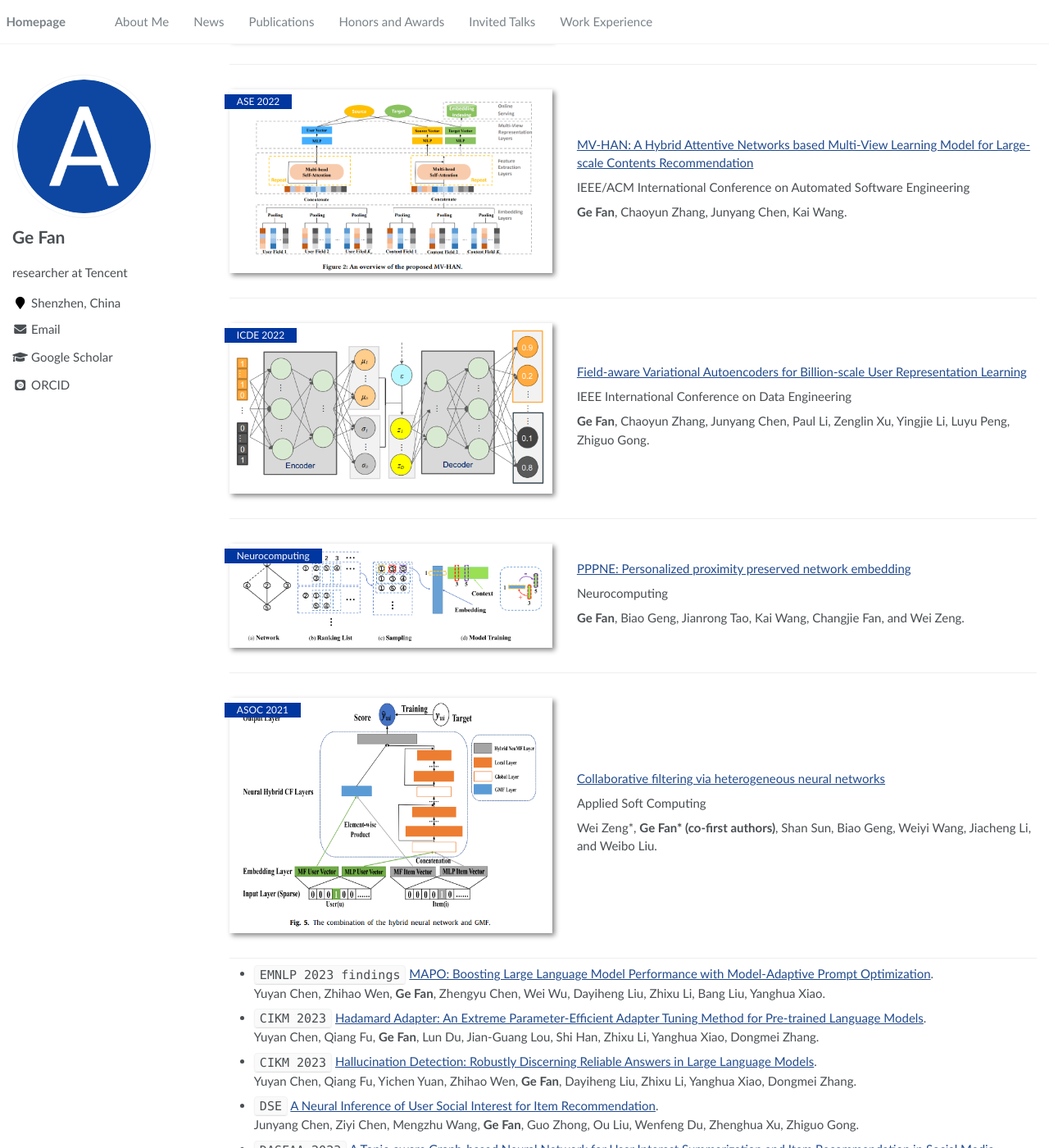
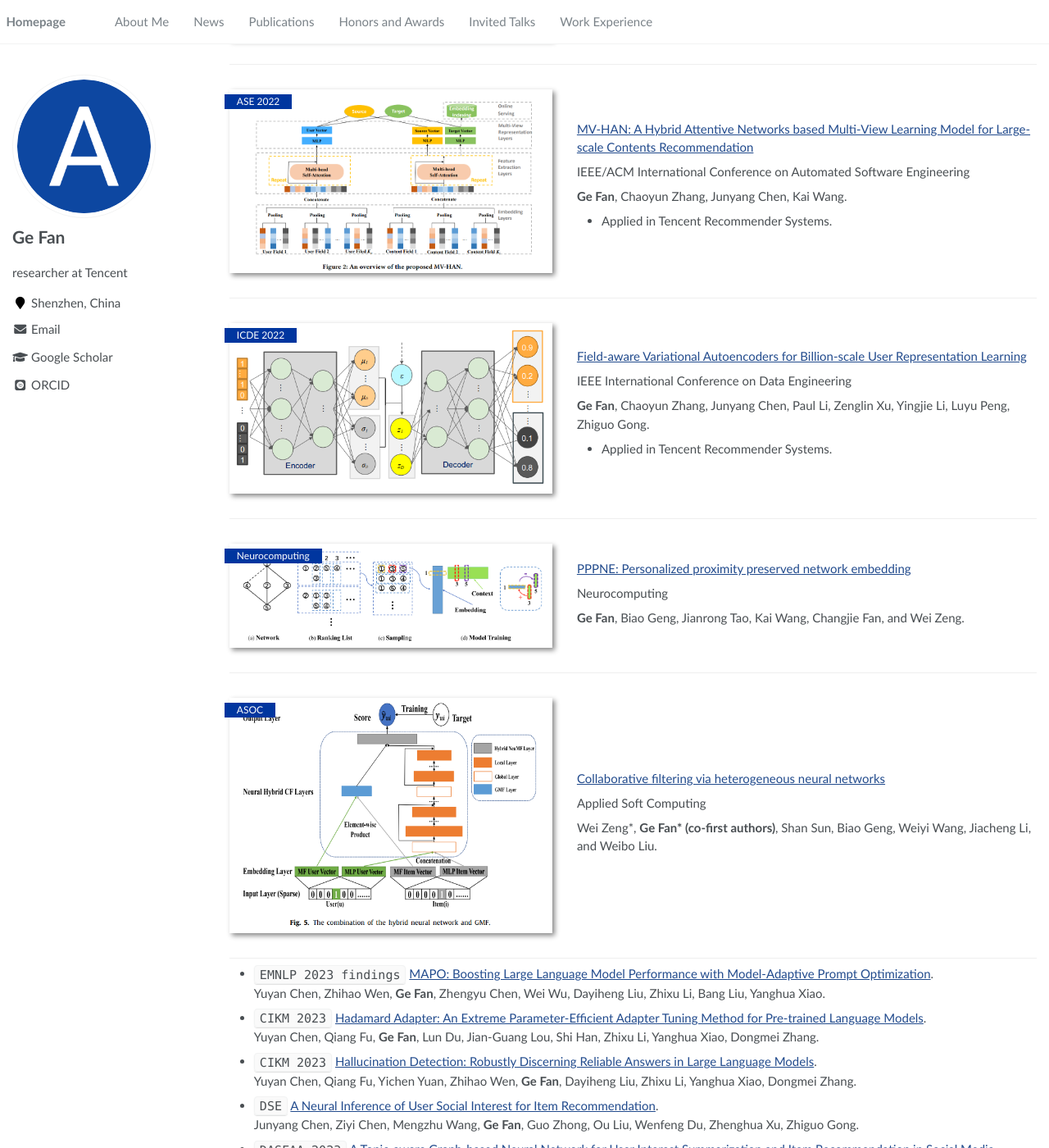
Before and after one commit to FanGhost/fanghost.github.io, a Jekyll site: the page built from _pages/about.md, in a window 1280 px wide and 1400 px high, scrolled down 569 px. Shown: the whole window at 82% size. Built offline with Jekyll 4.4.1, drawn with Linux system fonts in a browser that asks for light colours; some web fonts are replaced.

Commit message:
Update about.md

```diff
--- a/_pages/about.md
+++ b/_pages/about.md
@@ -57,6 +57,8 @@
 
 **Ge Fan**, Chaoyun Zhang, Junyang Chen, Kai Wang.
 
+- Applied in Tencent Recommender Systems.
+
 </div>
 </div>
 
@@ -68,6 +70,8 @@
 IEEE International Conference on Data Engineering
 
 **Ge Fan**, Chaoyun Zhang, Junyang Chen, Paul Li, Zenglin Xu, Yingjie Li, Luyu Peng, Zhiguo Gong.
+
+- Applied in Tencent Recommender Systems.
 
 </div>
 </div>
@@ -97,7 +101,7 @@
 </div>
 </div> -->
 
-<div class='paper-box'><div class='paper-box-image'><div><div class="badge">ASOC 2021</div><img src='images/HybridNNMF.png' alt="sym" width="100%"></div></div>
+<div class='paper-box'><div class='paper-box-image'><div><div class="badge">ASOC</div><img src='images/HybridNNMF.png' alt="sym" width="100%"></div></div>
 <div class='paper-box-text' markdown="1">
 
 [Collaborative filtering via heterogeneous neural networks](http://fange.pro/files/2021Collaborative.pdf)
```
